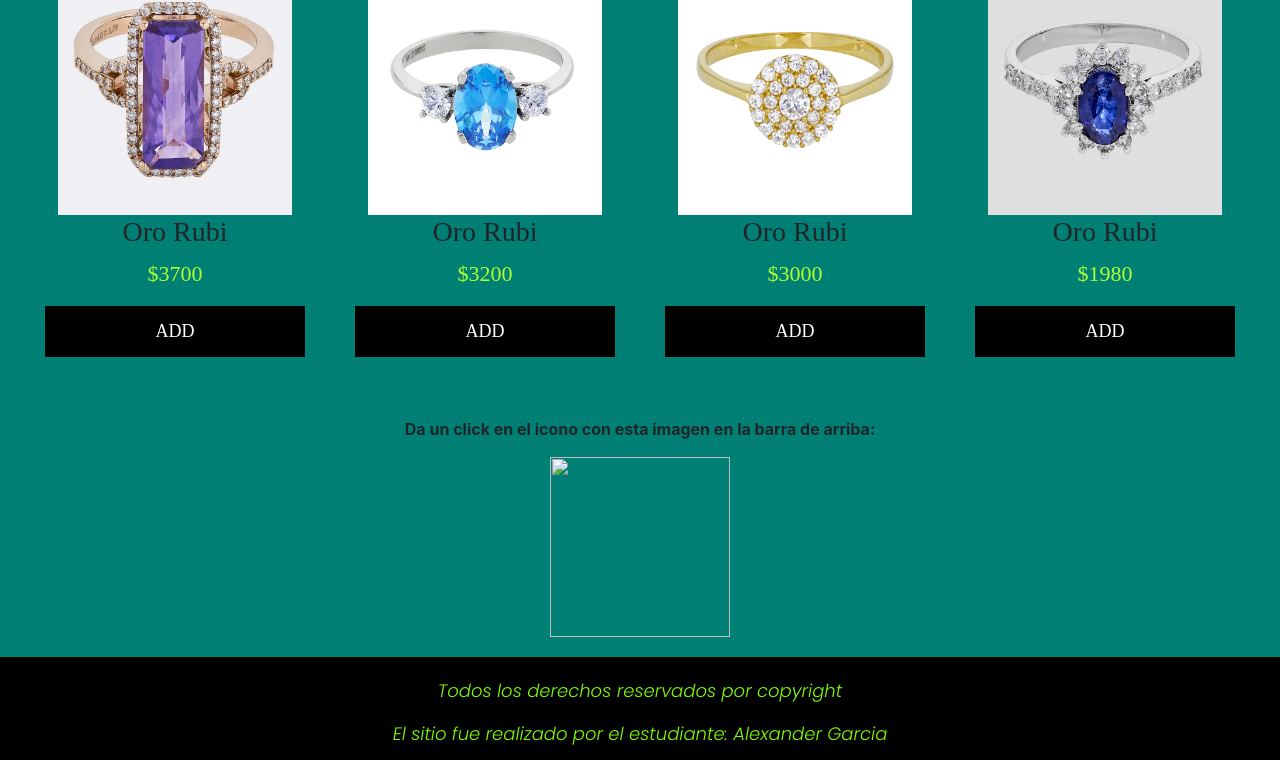
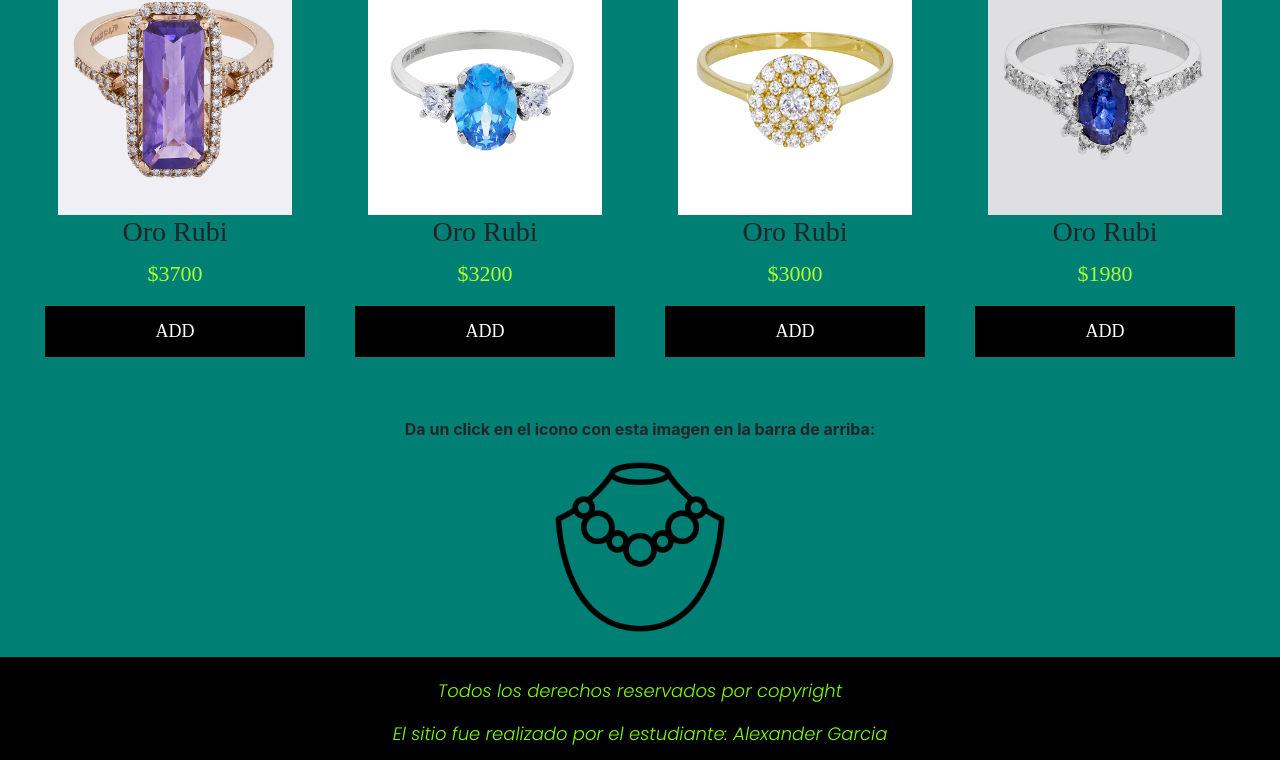
Before and after one commit to pocolus/final-java, a plain HTML site: page index.html in a window 1280 px wide. Shown: the part 1004-1764 px from the top of the page. Drawn offline with nearby package versions, Linux system fonts and the light colour scheme; some packages are replaced by stand-ins of ours; the site is published under a folder, as on GitHub Pages, so addresses that start at the root find nothing; a script that the page names is missing.

Commit message:
javafinally2

```diff
--- a/index.html
+++ b/index.html
@@ -38,7 +38,7 @@
 
     <div class="hail">
         <p class="funcion1">Da un click en el icono con esta imagen en la barra de arriba:</p>
-        <img src="/pictures/favicon.png" class="favi" alt="">
+        <img src="./pictures/favicon.png" class="favi" alt="">
     </div>
 
     <footer class="pie">
```
